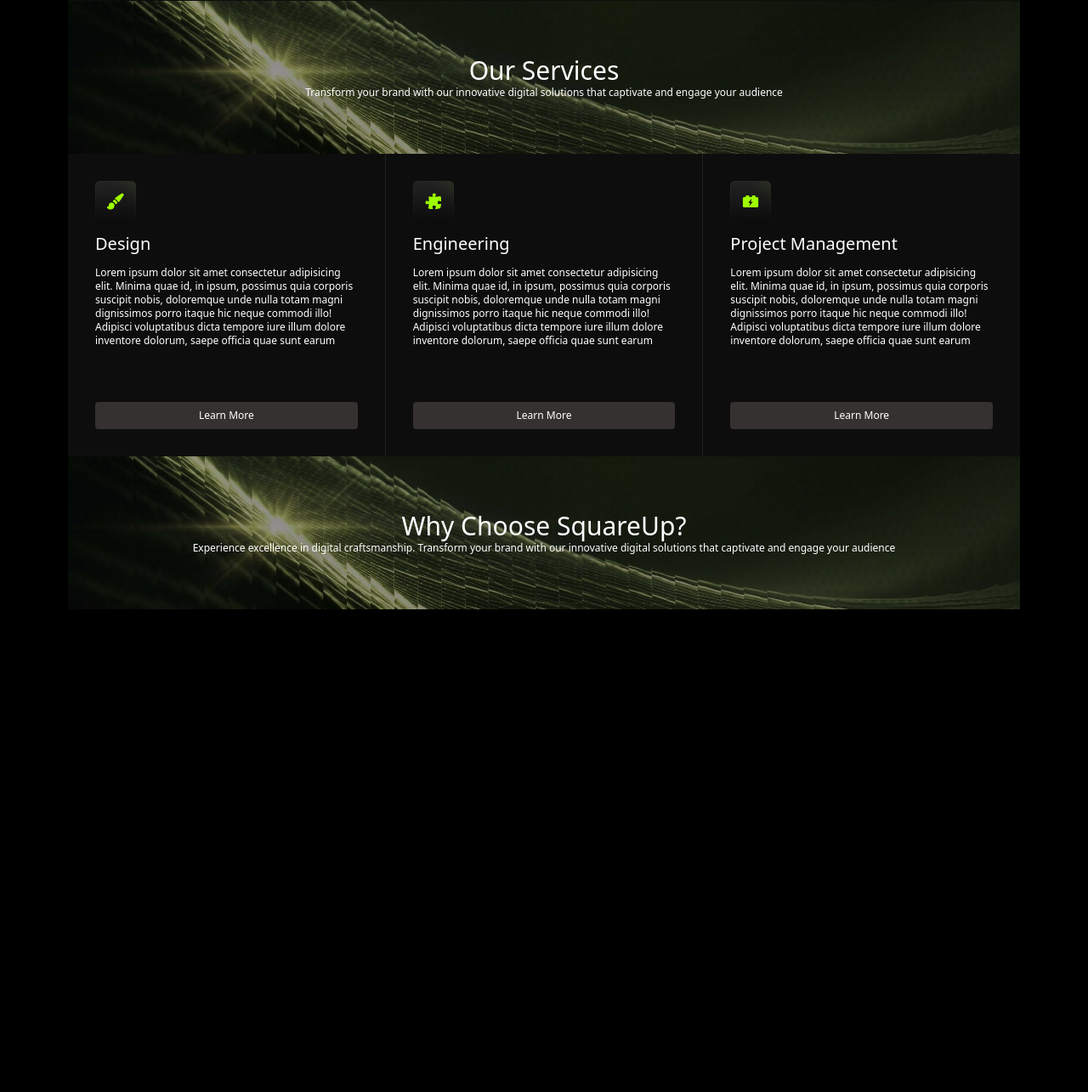
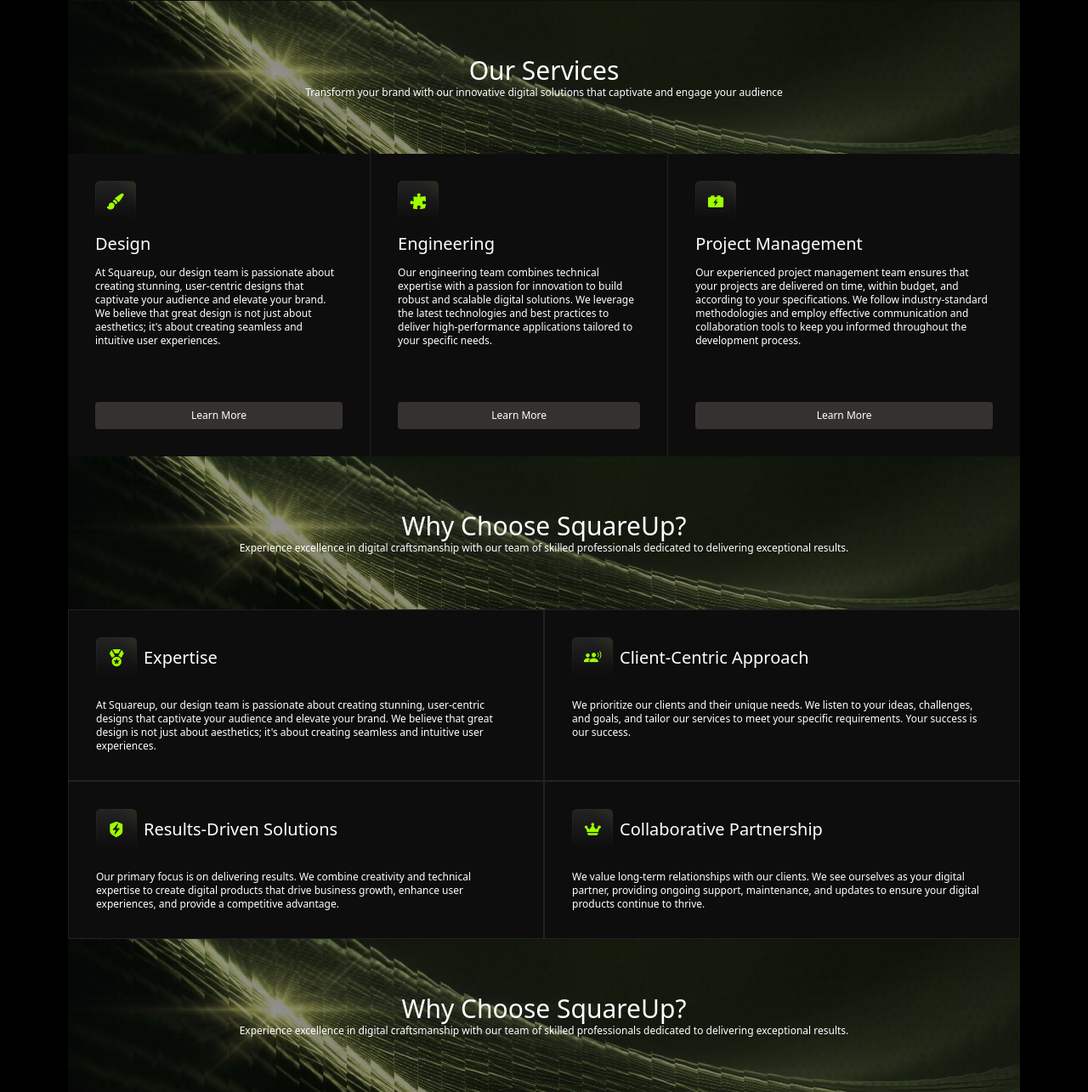
Before and after one commit to DusuTimothy/DIGITAL-AGENCY-COMPANY, a website: page index.html in a window 1280 px wide. Shown: the part 631-1916 px from the top of the page at 85% size. Before the commit the page ends 1348 px from the top, so only its background shows below. Drawn offline with Linux system fonts and the light colour scheme.

Commit message:
feat/ add partners, services and  Choose section

```diff
--- a/index.html
+++ b/index.html
@@ -83,9 +83,9 @@
         <div class="flex flex-col p-8">
           <img src="img/image copy 7.png" alt="design logo" class="w-12">
           <h3 class="text-xl font-medium my-3">Design</h3>
-          <p>Lorem ipsum dolor sit amet consectetur adipisicing elit. Minima quae id, in ipsum, possimus quia corporis
-            suscipit nobis, doloremque unde nulla totam magni dignissimos porro itaque hic neque commodi illo!
-            Adipisci voluptatibus dicta tempore iure illum dolore inventore dolorum, saepe officia quae sunt earum
+          <p>At Squareup, our design team is passionate about creating stunning, user-centric designs that captivate
+            your audience and elevate your brand. We believe that great design is not just about aesthetics; it's about
+            creating seamless and intuitive user experiences.
           </p>
           <button class="bg-[#5e575780] rounded-sm font-medium py-2 mt-16"><a href="#Learn More">Learn More</a></button>
         </div>
@@ -93,9 +93,9 @@
         <div class="flex flex-col border border-y-0 border-x-gray-600/30 p-8">
           <img src="img/image copy 8.png" alt="Engineering logo" class="w-12">
           <h3 class="text-xl font-medium my-3">Engineering</h3>
-          <p>Lorem ipsum dolor sit amet consectetur adipisicing elit. Minima quae id, in ipsum, possimus quia corporis
-            suscipit nobis, doloremque unde nulla totam magni dignissimos porro itaque hic neque commodi illo!
-            Adipisci voluptatibus dicta tempore iure illum dolore inventore dolorum, saepe officia quae sunt earum
+          <p>Our engineering team combines technical expertise with a passion for innovation to build robust and
+            scalable digital solutions. We leverage the latest technologies and best practices to deliver
+            high-performance applications tailored to your specific needs.
           </p>
           <button class="bg-[#5e575780] rounded-sm font-medium py-2 mt-16"><a href="#Learn More">Learn More</a></button>
         </div>
@@ -103,9 +103,9 @@
         <div class="flex flex-col p-8">
           <img src="img/image copy 9.png" alt="project logo" class="w-12">
           <h3 class="text-xl font-medium my-3">Project Management</h3>
-          <p>Lorem ipsum dolor sit amet consectetur adipisicing elit. Minima quae id, in ipsum, possimus quia corporis
-            suscipit nobis, doloremque unde nulla totam magni dignissimos porro itaque hic neque commodi illo!
-            Adipisci voluptatibus dicta tempore iure illum dolore inventore dolorum, saepe officia quae sunt earum
+          <p>Our experienced project management team ensures that your projects are delivered on time, within budget,
+            and according to your specifications. We follow industry-standard methodologies and employ effective
+            communication and collaboration tools to keep you informed throughout the development process.
           </p>
           <button class="bg-[#5e575780] rounded-sm font-medium py-2 mt-16"><a href="#Learn More">Learn More</a></button>
         </div>
@@ -117,8 +117,64 @@
     <section>
       <aside class="bg-[url('/img/service.jpeg')] bg-cover bg-no-repeat py-16">
         <h2 class="text-3xl text-center font-medium">Why Choose SquareUp?</h2>
-        <p class="text-center">Experience excellence in digital craftsmanship. Transform your brand with our innovative digital solutions that captivate and engage your
-          audience</p>
+        <p class="text-center">Experience excellence in digital craftsmanship with our team of skilled professionals
+          dedicated to delivering exceptional results.
+        </p>
+      </aside>
+
+      <!-- Cards section -->
+      <aside class="grid grid-cols-2 bg-[#5e575780]/30">
+        <div class="flex flex-col border border-gray-600/30 p-8">
+          <div class="flex items-center gap-2 mb-6">
+            <img src="img/image copy 10.png" alt="design logo" class="w-12">
+            <h3 class="text-xl font-medium">Expertise</h3>
+          </div>
+          <p>At Squareup, our design team is passionate about creating stunning, user-centric designs that captivate
+            your audience and elevate your brand. We believe that great design is not just about aesthetics; it's about
+            creating seamless and intuitive user experiences.
+          </p>
+        </div>
+
+        <div class="flex flex-col border border-gray-600/30 p-8">
+          <div class="flex items-center gap-2 mb-6">
+            <img src="img/image copy 11.png" alt="design logo" class="w-12">
+            <h3 class="text-xl font-medium">Client-Centric Approach</h3>
+          </div>
+          <p>We prioritize our clients and their unique needs. We listen to your ideas, challenges, and goals, and
+            tailor our services to meet your specific requirements. Your success is our success.
+          </p>
+        </div>
+
+        <div class="flex flex-col border border-gray-600/30 p-8">
+          <div class="flex items-center gap-2 mb-6">
+            <img src="img/image copy 12.png" alt="design logo" class="w-12">
+            <h3 class="text-xl font-medium">Results-Driven Solutions</h3>
+          </div>
+          <p>Our primary focus is on delivering results. We combine creativity and technical expertise to create digital
+            products that drive business growth, enhance user experiences, and provide a competitive advantage.
+          </p>
+        </div>
+
+        <div class="flex flex-col border border-gray-600/30 p-8">
+          <div class="flex items-center gap-2 mb-6">
+            <img src="img/image copy 13.png" alt="design logo" class="w-12">
+            <h3 class="text-xl font-medium">Collaborative Partnership</h3>
+          </div>
+          <p>We value long-term relationships with our clients. We see ourselves as your digital partner, providing
+            ongoing support, maintenance, and updates to ensure your digital products continue to thrive.
+          </p>
+        </div>
+      </aside>
+    </section>
+
+    <!-- CLIENTS SECTION -->
+
+    <section>
+       <aside class="bg-[url('/img/service.jpeg')] bg-cover bg-no-repeat py-16">
+        <h2 class="text-3xl text-center font-medium">Why Choose SquareUp?</h2>
+        <p class="text-center">Experience excellence in digital craftsmanship with our team of skilled professionals
+          dedicated to delivering exceptional results.
+        </p>
       </aside>
     </section>
   </main>
```
Also changed, not shown: img/image copy 10.png (added), img/image copy 11.png (added), img/image copy 12.png (added), img/image copy 13.png (added), src/output.css.
